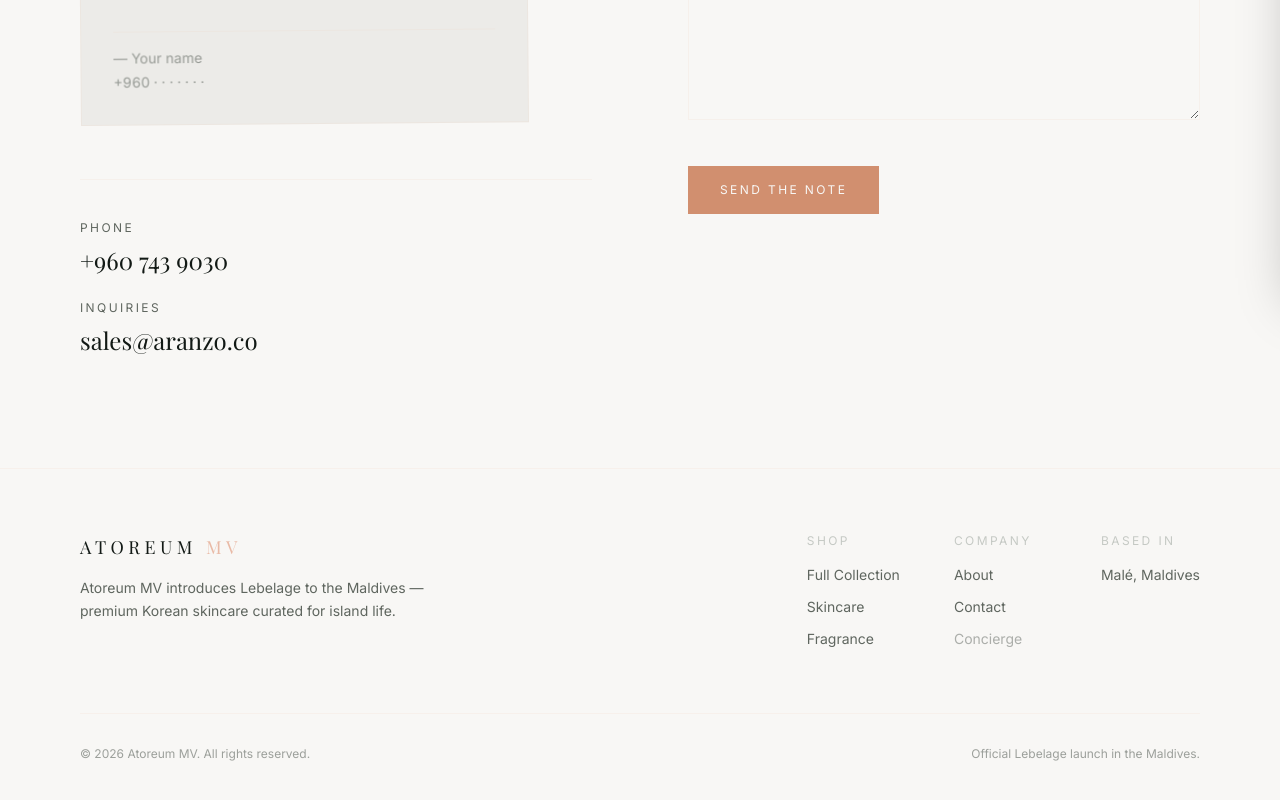
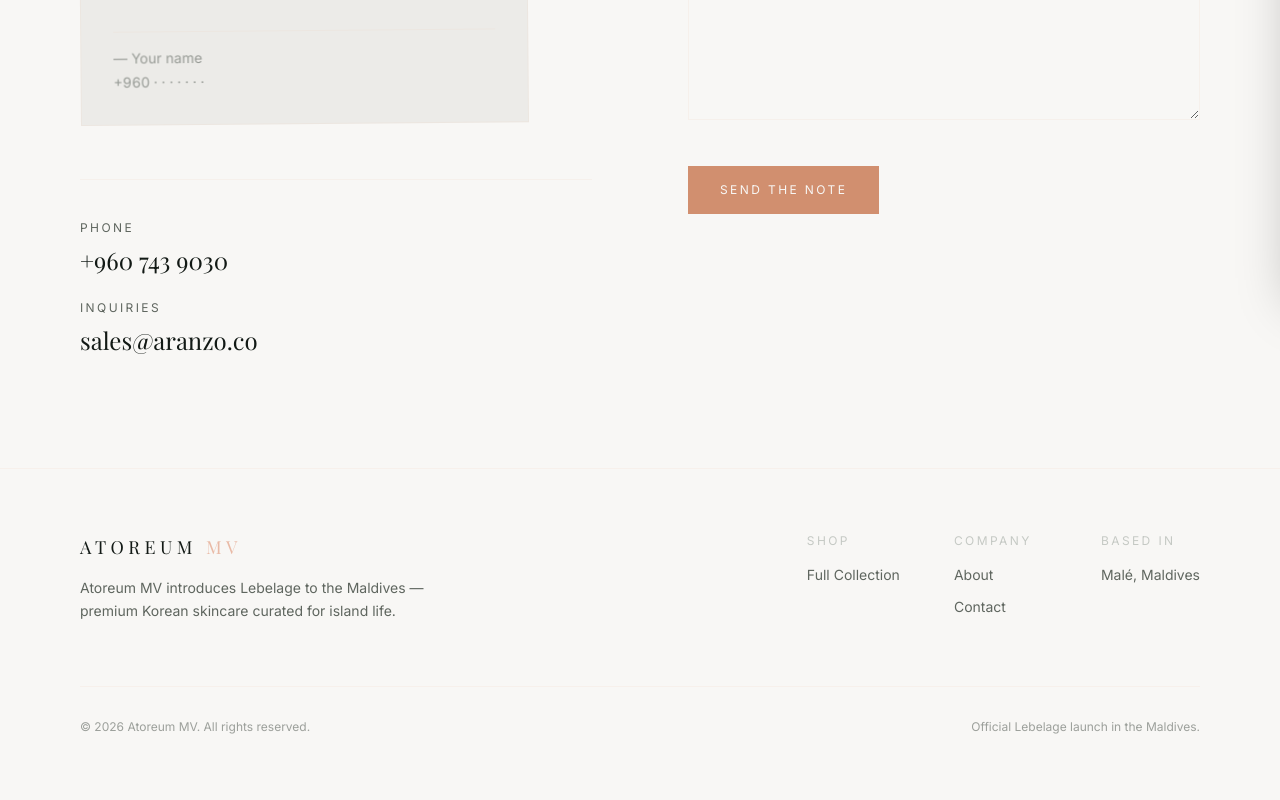
Before and after one commit to lafuanrahim-sys/atoreum-mv, a Next.js app: page /contact in a window 1280 px wide. Shown: the part 510-1310 px from the top of the page. Built offline with nearby package versions, Linux system fonts and the light colour scheme; no server answers; a web font is replaced by a local one.

Commit message:
Trim footer to Full Collection, About, and Contact
Removes placeholder Skincare/Fragrance links (both just pointed back
to the same /products page) and the non-functional Concierge label.

```diff
--- a/components/layout/Footer.tsx
+++ b/components/layout/Footer.tsx
@@ -36,12 +36,6 @@
               <Link href="/products" className="text-sm text-ivory-dim transition-colors hover:text-gold">
                 Full Collection
               </Link>
-              <Link href="/products" className="text-sm text-ivory-dim transition-colors hover:text-gold">
-                Skincare
-              </Link>
-              <Link href="/products" className="text-sm text-ivory-dim transition-colors hover:text-gold">
-                Fragrance
-              </Link>
             </div>
           </div>
 
@@ -54,7 +48,6 @@
               <Link href="/contact" className="text-sm text-ivory-dim transition-colors hover:text-gold">
                 Contact
               </Link>
-              <span className="text-sm text-ivory-dim/50">Concierge</span>
             </div>
           </div>
 
```
